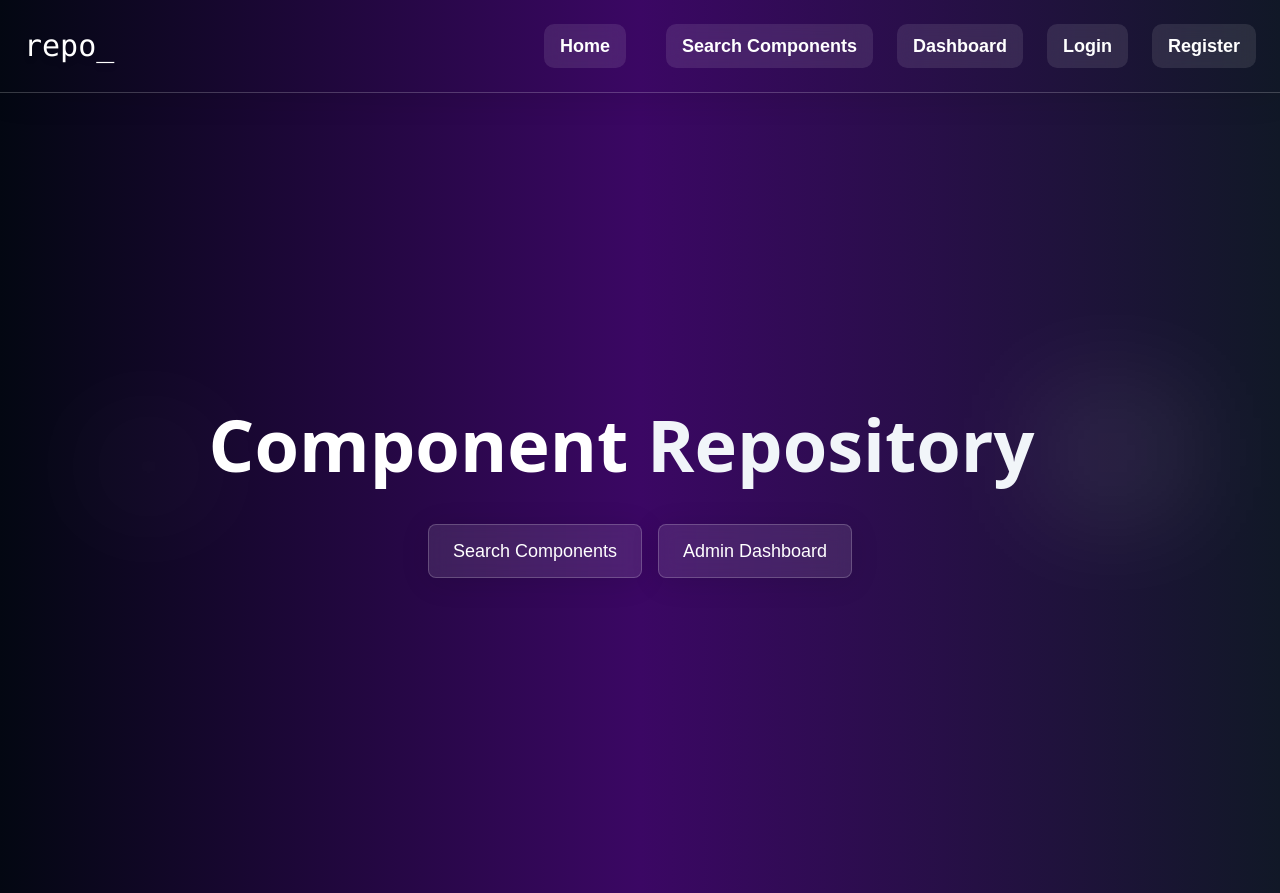
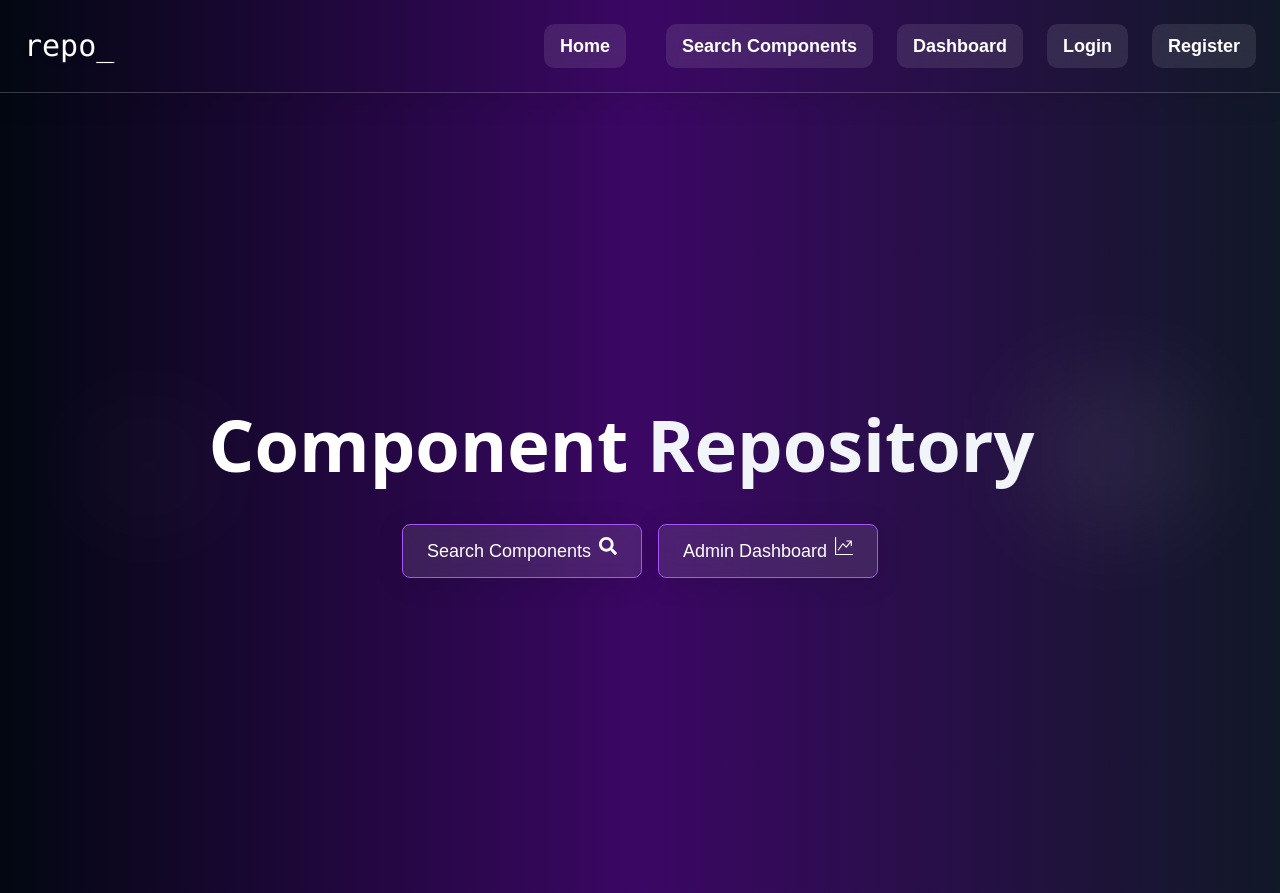
Before and after one commit to Abhishekbhakari/Organizational-Component-Repository, a React (Vite) app in the folder frontend/: page / in a window 1280 px wide. Built offline with nearby package versions, Linux system fonts and the light colour scheme.

Commit message:
Enhancing UI

```diff
--- a/frontend/src/App.jsx
+++ b/frontend/src/App.jsx
@@ -7,7 +7,7 @@ import DashboardPage from './components/DashboardPage';
 import AdminDashboard from './components/AdminDashboard';
 import SearchPage from './components/SearchPage';
 import ComponentDetails from './components/ComponentDetails';
-import { Toaster } from 'react-hot-toast'; // Import Toaster
+import { Toaster } from 'react-hot-toast';
 import { addNotification } from './utils/notifications';
 
 const App = () => {
--- a/frontend/src/components/AdminDashboard.jsx
+++ b/frontend/src/components/AdminDashboard.jsx
@@ -79,6 +79,9 @@ const AdminDashboard = () => {
       try {
         const token = getCurrentUser();
         if (!token) {
+          toast.error('Please login to access Dashboard', {
+            duration: 3000,
+          });
           navigate('/login');
           return;
         }
@@ -306,19 +309,20 @@ const handleModifyComponent = async (componentId) => {
           </div>
           <span className="flex flex-col items-center gap-10 p-5 shadow-lg rounded-md bg-purple-950 border-violet-400">
 
-            Users<span className='text-8xl flex gap-3'><FaUsers className="text-sky-600  mr-2" />{users.length}</span>
+            Users<span className='text-7xl flex gap-3 font-bold'><FaUsers className="text-sky-600  mr-2" />{users.length}</span>
           </span>
 
           <span className="flex flex-col items-center gap-10 p-5 shadow-lg rounded-md bg-purple-950 border-violet-400">
-            Components <span className='text-8xl flex gap-3'><FaLayerGroup className=" text-yellow-500  mr-2" />{components.length}</span>
+            Components <span className='text-7xl flex gap-3 font-bold'><FaLayerGroup className=" text-yellow-500  mr-2" />{components.length}</span>
           </span>
         </div>
       </div>
 
       {/* Form for Creating Components */}
 
-      <legend className=' font-jost font-bold'>Create Components</legend>
+
       <form className="mb-4 w-full max-w-lg glass-form border-violet-500" onSubmit={handleAddComponent}>
+        <h1 className=' align-middle'>Create Components</h1>
         <label htmlFor="name ">Name</label>
         <input
           type="text"
@@ -372,9 +376,9 @@ const handleModifyComponent = async (componentId) => {
         )}
        {/* //Dropzone */}
         {showImageUpload && (
-          <Dropzone onDrop={onDrop} className=" w-full p-4 mb-2 glass-card border-2 border-dashed border-gray-500 rounded" multiple={false}>
+          <Dropzone onDrop={onDrop}  multiple={false}>
             {({ getRootProps, getInputProps }) => (
-              <div {...getRootProps()}>
+              <div {...getRootProps()} className=" w-full p-4 mb-2 glass-card border-2 border-dashed border-gray-500 rounded">
                 <input {...getInputProps()} />
                 <p className="text-center text-gray-500">Drag and drop an image here, or click to select one</p>
               </div>
@@ -410,7 +414,7 @@ const handleModifyComponent = async (componentId) => {
       {/* CRUD operations on components */}
 
       <div className="w-full max-w-4xl mb-8">
-        <span>Components</span>
+        <span className='text-2xl md:text-4xl mb-8 font-bold'>Manage Components</span>
       <table className="w-full mb-4 glass-card">
         <thead>
           <tr>
--- a/frontend/src/components/DashboardPage.jsx
+++ b/frontend/src/components/DashboardPage.jsx
@@ -1,16 +1,18 @@
 import React from 'react';
 import { Link } from 'react-router-dom';
+import { BsGraphUpArrow } from "react-icons/bs";
+import { FaSearch } from "react-icons/fa";
 import '../App.css';
 const DashboardPage = () => {
   return (
     <div className="flex flex-col gap-3 h-screen justify-center items-center bg-gradient-to-r from-gray-950 via-purple-950 to-gray-900 text-white">
       <h2 className=" font-sans font-extrabold text-5xl md:text-7xl mb-8 decoration-purple-200 dr"><span className=' blur-3xl'>....</span> Component <span className=' text-slate-100'>Repository</span> <span className=' blur-3xl'>|||</span>  </h2>
       <div className="flex space-x-4">
-        <Link to="/search" className="glass-button shadow-blue-500/50">
-          Search Components
+        <Link to="/search" className=" flex gap-2 glass-button shadow-blue-500/50 border-purple-500">
+          Search Components <FaSearch />
         </Link>
-        <Link to="/admin" className="glass-button shadow-blue-500/50">
-          Admin Dashboard
+        <Link to="/admin" className=" flex gap-2 glass-button shadow-blue-500/50 border-purple-500">
+          Admin Dashboard <BsGraphUpArrow />
         </Link>
       </div>
     </div>
--- a/frontend/src/components/SearchPage.jsx
+++ b/frontend/src/components/SearchPage.jsx
@@ -41,7 +41,7 @@ const SearchPage = () => {
     }
     try {
       // Fetch components with filters.
-      const data = await getComponents(searchTerm, technologiesFilter, null, null);
+      const data = await getComponents(searchTerm, technologiesFilter, null, ratingFilter);
       setComponents(Array.isArray(data) ? data : []);
       setError('');
     } catch (error) {
```
Also changed, not shown: 2 other files (tests, documents, lock files or other folders).
